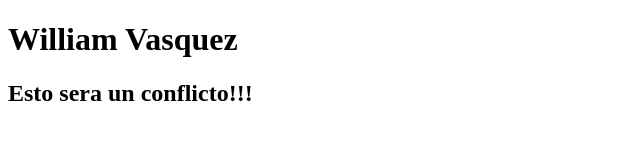
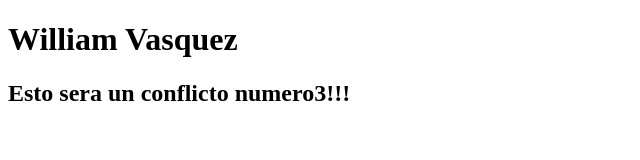
Before and after one commit to williamavasquez/mar52021, a plain HTML site: page index.html in a window 1280 px wide. Shown: the whole page, without its empty margins (0-640 px from the left). Drawn offline with Linux system fonts and the light colour scheme.

Commit message:
generando otro conflicto

```diff
--- a/index.html
+++ b/index.html
@@ -8,6 +8,6 @@
 </head>
 <body>
   <h1> William Vasquez</h1>
-  <h2> Esto sera un conflicto!!!</h2>
+  <h2> Esto sera un conflicto numero3!!!</h2>
 </body>
 </html>
```
